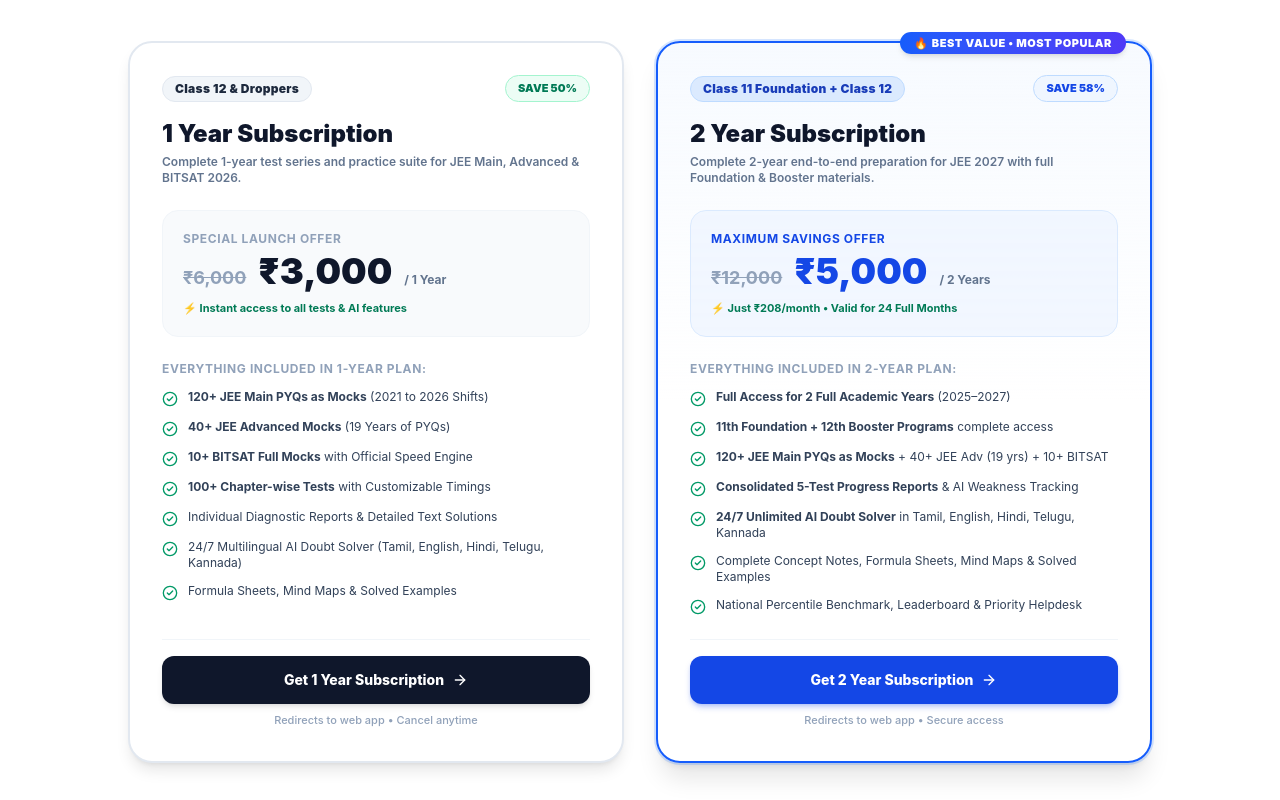
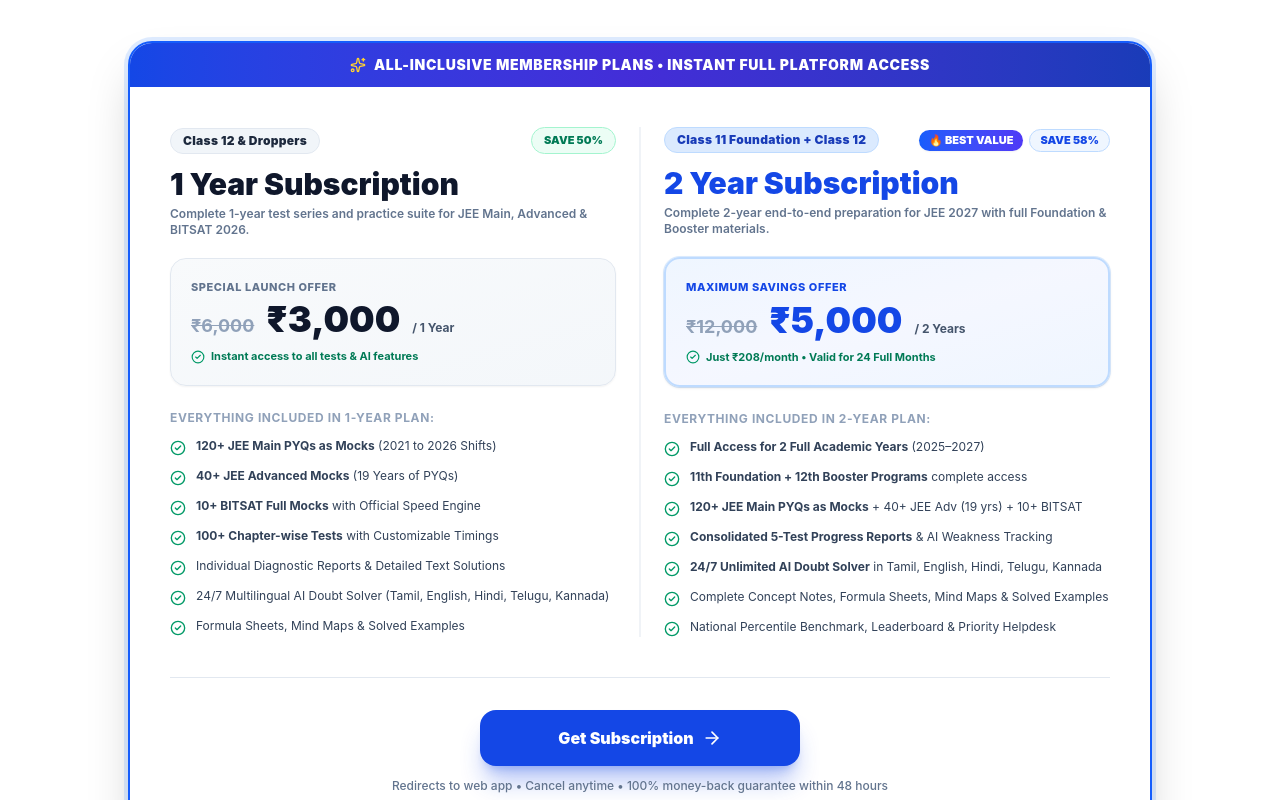
Before and after one commit to Pooja20004/rankpilot-webpage, a React (Vite) app: page / in a window 1280 px wide. Shown: the part 3840-4640 px from the top of the page. Built offline with nearby package versions, Linux system fonts and the light colour scheme.

Commit message:
Unify subscription panels into single panel with adjacent highlighted plans and single Get Subscription link; replace simulate with include in FAQ 3; update reviews heading to Loved by JEE and BITSAT Aspirants

```diff
--- a/src/components/FaqSection.tsx
+++ b/src/components/FaqSection.tsx
@@ -25,7 +25,7 @@
   },
   {
     q: 'Are BITSAT mock tests included with the 130-question and bonus question format?',
-    a: 'Yes! The 10+ BITSAT mocks simulate the 130-question test across Physics, Chemistry, Math, English Proficiency, and Logical Reasoning, and include the official 12 bonus question unlocking engine when all 130 questions are attempted.'
+    a: 'Yes! The 10+ BITSAT mocks include the 130-question test across Physics, Chemistry, Math, English Proficiency, and Logical Reasoning, and include the official 12 bonus question unlocking engine when all 130 questions are attempted.'
   },
   {
     q: 'How do the individual and 5-test consolidated reports help me?',
--- a/src/components/ReviewsSection.tsx
+++ b/src/components/ReviewsSection.tsx
@@ -39,7 +39,7 @@
           </div>
 
           <h2 className="text-3xl sm:text-4xl lg:text-5xl font-black text-slate-900 tracking-tight">
-            Loved by JEE and BITSAT Rankers
+            Loved by JEE and BITSAT Aspirants
           </h2>
 
           <p className="text-base text-slate-600 font-medium">
--- a/src/components/TestSeriesSection.tsx
+++ b/src/components/TestSeriesSection.tsx
@@ -373,17 +373,27 @@
             </p>
           </div>
 
-          <div className="grid grid-cols-1 md:grid-cols-2 gap-8 max-w-5xl mx-auto">
+          {/* Single Unified Subscription Panel */}
+          <div className="relative rounded-3xl bg-white border-2 border-blue-600 shadow-2xl overflow-hidden max-w-5xl mx-auto ring-4 ring-blue-500/15">
+            {/* Top Highlight Banner */}
+            <div className="bg-gradient-to-r from-blue-700 via-indigo-700 to-blue-800 text-white py-3 px-6 text-center">
+              <span className="text-xs sm:text-sm font-black uppercase tracking-wider flex items-center justify-center gap-2">
+                <Sparkles className="w-4 h-4 text-amber-300" />
+                <span>All-Inclusive Membership Plans • Instant Full Platform Access</span>
+              </span>
+            </div>
 
-            {/* Box 1: 1 Year Subscription */}
-            <a
-              href="https://jee-rankpilot.lovable.app"
-              target="_blank"
-              rel="noopener noreferrer"
-              className="group block relative rounded-3xl bg-white border-2 border-slate-200 hover:border-blue-600 shadow-lg hover:shadow-2xl transition-all duration-300 p-8 flex flex-col justify-between cursor-pointer"
-            >
+            <div className="p-6 sm:p-10">
+              {/* Adjacent Sides: 1 Year Plan (Left) vs 2 Year Plan (Right) */}
+              <div className="grid grid-cols-1 md:grid-cols-2 gap-8 lg:gap-12 relative">
+
+                {/* Center Divider for Desktop */}
+                <div className="hidden md:block absolute top-0 bottom-0 left-1/2 w-px bg-slate-200 -translate-x-1/2" />
+
+                {/* Left Side: 1 Year Subscription */}
+                <div className="flex flex-col justify-between space-y-6">
                   <div>
-                <div className="flex items-center justify-between mb-4">
+                    <div className="flex items-center justify-between mb-3">
                       <span className="px-3 py-1 rounded-full text-xs font-black tracking-wide bg-slate-100 text-slate-800 border border-slate-200">
                         Class 12 & Droppers
                       </span>
@@ -392,16 +402,16 @@
                       </span>
                     </div>
 
-                <h4 className="text-2xl font-black text-slate-900 group-hover:text-blue-700 transition-colors">
+                    <h4 className="text-2xl sm:text-3xl font-black text-slate-900">
                       1 Year Subscription
                     </h4>
-                <p className="text-xs text-slate-500 font-semibold mt-1 mb-6">
+                    <p className="text-xs text-slate-500 font-semibold mt-1 mb-5">
                       Complete 1-year test series and practice suite for JEE Main, Advanced & BITSAT 2026.
                     </p>
 
-                {/* Pricing Display */}
-                <div className="p-5 rounded-2xl bg-slate-50 border border-slate-100 mb-6">
-                  <div className="text-xs font-bold uppercase tracking-wider text-slate-400 mb-1">
+                    {/* Highlighted Price Box */}
+                    <div className="p-5 rounded-2xl bg-gradient-to-br from-slate-50 to-slate-100/80 border border-slate-200 shadow-xs mb-6">
+                      <div className="text-[11px] font-extrabold uppercase tracking-wider text-slate-500 mb-1">
                         Special Launch Offer
                       </div>
                       <div className="flex items-baseline gap-3">
@@ -411,17 +421,18 @@
                         <span className="text-3xl sm:text-4xl font-black text-slate-900">
                           ₹3,000
                         </span>
-                    <span className="text-xs font-bold text-slate-500">
+                        <span className="text-xs font-bold text-slate-600">
                           / 1 Year
                         </span>
                       </div>
-                  <div className="text-[11px] font-bold text-emerald-700 mt-2">
-                    ⚡ Instant access to all tests & AI features
+                      <div className="text-[11px] font-bold text-emerald-700 mt-2 flex items-center gap-1.5">
+                        <CheckCircle2 className="w-3.5 h-3.5 text-emerald-600" />
+                        <span>Instant access to all tests & AI features</span>
                       </div>
                     </div>
 
                     {/* Features List */}
-                <div className="space-y-3 mb-6">
+                    <div className="space-y-3">
                       <div className="text-xs font-bold uppercase text-slate-400 tracking-wider">
                         Everything included in 1-Year Plan:
                       </div>
@@ -455,51 +466,35 @@
                       </div>
                     </div>
                   </div>
-
-              <div className="pt-4 border-t border-slate-100">
-                <div className="w-full py-3.5 px-4 rounded-xl bg-slate-900 group-hover:bg-blue-700 text-white font-extrabold text-sm text-center shadow-md transition-all flex items-center justify-center gap-2">
-                  <span>Get 1 Year Subscription</span>
-                  <ArrowRight className="w-4 h-4 group-hover:translate-x-1 transition-transform" />
-                </div>
-                <p className="text-[11px] text-center text-slate-400 font-medium mt-2">
-                  Redirects to web app • Cancel anytime
-                </p>
-              </div>
-            </a>
-
-            {/* Box 2: 2 Year Subscription (Most Popular / Best Value) */}
-            <a
-              href="https://jee-rankpilot.lovable.app"
-              target="_blank"
-              rel="noopener noreferrer"
-              className="group block relative rounded-3xl bg-gradient-to-b from-blue-50/50 via-white to-white border-2 border-blue-600 shadow-xl hover:shadow-2xl transition-all duration-300 p-8 flex flex-col justify-between cursor-pointer ring-2 ring-blue-500/20"
-            >
-              <div className="absolute -top-3.5 right-6">
-                <span className="bg-gradient-to-r from-blue-600 to-indigo-600 text-white text-[11px] font-black uppercase px-3.5 py-1 rounded-full shadow-md tracking-wider">
-                  🔥 Best Value • Most Popular
-                </span>
                 </div>
 
+                {/* Right Side: 2 Year Subscription (Highlighted) */}
+                <div className="flex flex-col justify-between space-y-6">
                   <div>
-                <div className="flex items-center justify-between mb-4">
+                    <div className="flex items-center justify-between mb-3">
                       <span className="px-3 py-1 rounded-full text-xs font-black tracking-wide bg-blue-100 text-blue-800 border border-blue-200">
                         Class 11 Foundation + Class 12
                       </span>
-                  <span className="text-[11px] font-black uppercase text-blue-700 bg-blue-50 border border-blue-200 px-3 py-1 rounded-full">
+                      <div className="flex items-center gap-1.5">
+                        <span className="text-[11px] font-black uppercase text-white bg-gradient-to-r from-blue-600 to-indigo-600 px-2.5 py-0.5 rounded-full shadow-xs">
+                          🔥 Best Value
+                        </span>
+                        <span className="text-[11px] font-black uppercase text-blue-700 bg-blue-50 border border-blue-200 px-2.5 py-0.5 rounded-full">
                           Save 58%
                         </span>
                       </div>
+                    </div>
 
-                <h4 className="text-2xl font-black text-slate-900 group-hover:text-blue-700 transition-colors">
+                    <h4 className="text-2xl sm:text-3xl font-black text-blue-700">
                       2 Year Subscription
                     </h4>
-                <p className="text-xs text-slate-500 font-semibold mt-1 mb-6">
+                    <p className="text-xs text-slate-500 font-semibold mt-1 mb-5">
                       Complete 2-year end-to-end preparation for JEE 2027 with full Foundation & Booster materials.
                     </p>
 
-                {/* Pricing Display */}
-                <div className="p-5 rounded-2xl bg-blue-50/80 border border-blue-100 mb-6">
-                  <div className="text-xs font-bold uppercase tracking-wider text-blue-700 mb-1">
+                    {/* Highlighted Price Box */}
+                    <div className="p-5 rounded-2xl bg-gradient-to-br from-blue-50 via-indigo-50/60 to-blue-50 border-2 border-blue-200 shadow-sm mb-6 ring-1 ring-blue-400/20">
+                      <div className="text-[11px] font-extrabold uppercase tracking-wider text-blue-700 mb-1">
                         Maximum Savings Offer
                       </div>
                       <div className="flex items-baseline gap-3">
@@ -509,17 +504,18 @@
                         <span className="text-3xl sm:text-4xl font-black text-blue-700">
                           ₹5,000
                         </span>
-                    <span className="text-xs font-bold text-slate-500">
+                        <span className="text-xs font-bold text-slate-600">
                           / 2 Years
                         </span>
                       </div>
-                  <div className="text-[11px] font-bold text-emerald-700 mt-2">
-                    ⚡ Just ₹208/month • Valid for 24 Full Months
+                      <div className="text-[11px] font-bold text-emerald-700 mt-2 flex items-center gap-1.5">
+                        <CheckCircle2 className="w-3.5 h-3.5 text-emerald-600" />
+                        <span>Just ₹208/month • Valid for 24 Full Months</span>
                       </div>
                     </div>
 
                     {/* Features List */}
-                <div className="space-y-3 mb-6">
+                    <div className="space-y-3">
                       <div className="text-xs font-bold uppercase text-slate-400 tracking-wider">
                         Everything included in 2-Year Plan:
                       </div>
@@ -553,18 +549,27 @@
                       </div>
                     </div>
                   </div>
+                </div>
 
-              <div className="pt-4 border-t border-slate-100">
-                <div className="w-full py-3.5 px-4 rounded-xl bg-blue-700 hover:bg-blue-800 text-white font-extrabold text-sm text-center shadow-md shadow-blue-700/25 transition-all flex items-center justify-center gap-2">
-                  <span>Get 2 Year Subscription</span>
-                  <ArrowRight className="w-4 h-4 group-hover:translate-x-1 transition-transform" />
               </div>
-                <p className="text-[11px] text-center text-slate-400 font-medium mt-2">
-                  Redirects to web app • Secure access
+
+              {/* Single Shared Action Link: Get Subscription */}
+              <div className="mt-10 pt-8 border-t border-slate-200 flex flex-col items-center">
+                <a
+                  href="https://jee-rankpilot.lovable.app"
+                  target="_blank"
+                  rel="noopener noreferrer"
+                  className="w-full sm:w-auto min-w-[320px] py-4 px-10 rounded-2xl bg-blue-700 hover:bg-blue-800 text-white font-black text-base text-center shadow-xl shadow-blue-700/30 transition-all flex items-center justify-center gap-2 group hover:scale-[1.02]"
+                >
+                  <span>Get Subscription</span>
+                  <ArrowRight className="w-5 h-5 group-hover:translate-x-1.5 transition-transform" />
+                </a>
+                <p className="text-xs text-center text-slate-500 font-medium mt-3">
+                  Redirects to web app • Cancel anytime • 100% money-back guarantee within 48 hours
                 </p>
               </div>
-            </a>
 
+            </div>
           </div>
         </div>
 
```
Lines whose indentation alone changed are shown as unchanged.
